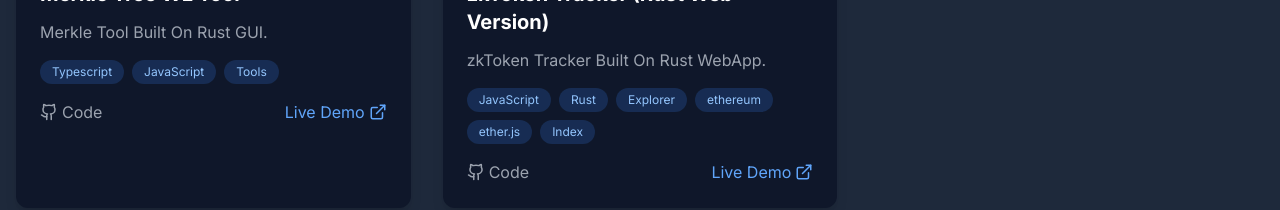
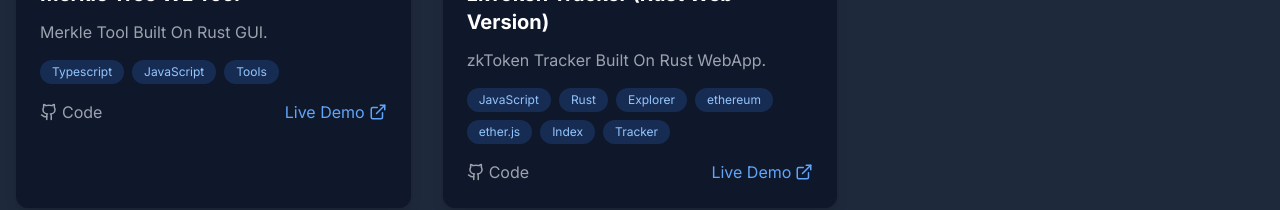
Before and after one commit to zk-web3/ZK-WEB3-Portfolio, a React (Vite) app: page / in a window 1280 px wide. Shown: the part 3640-3850 px from the top of the page. Built offline with nearby package versions, Linux system fonts and the light colour scheme.

Commit message:
Update Projects.tsx

```diff
--- a/src/components/Projects.tsx
+++ b/src/components/Projects.tsx
@@ -103,7 +103,7 @@ const Projects = () => {
       title: "zkToken Tracker (Rust Web Version)",
       description: "zkToken Tracker Built On Rust WebApp.",
       image: "https://i.postimg.cc/mgvyBjnj/RUST.png",
-      tags: ["JavaScript", "Rust", "Explorer","ethereum","ether.js","Index"],
+      tags: ["JavaScript", "Rust", "Explorer","ethereum","ether.js","Index","Tracker"],
       githubUrl: "https://github.com/zk-web3/rust-gui-token-tracker",
       liveUrl: "https://rust-gui-token-tracker.vercel.app/"
     },
```
